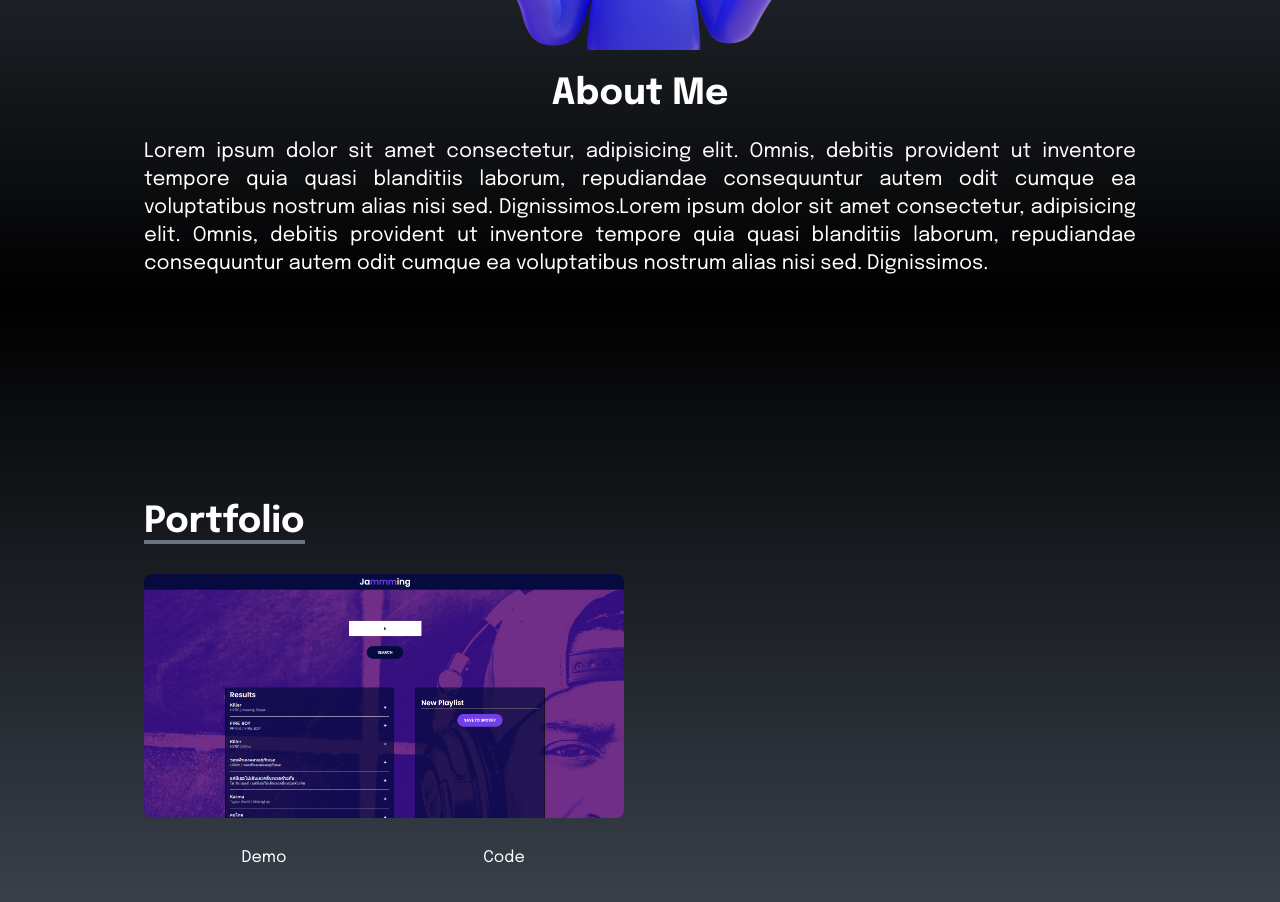
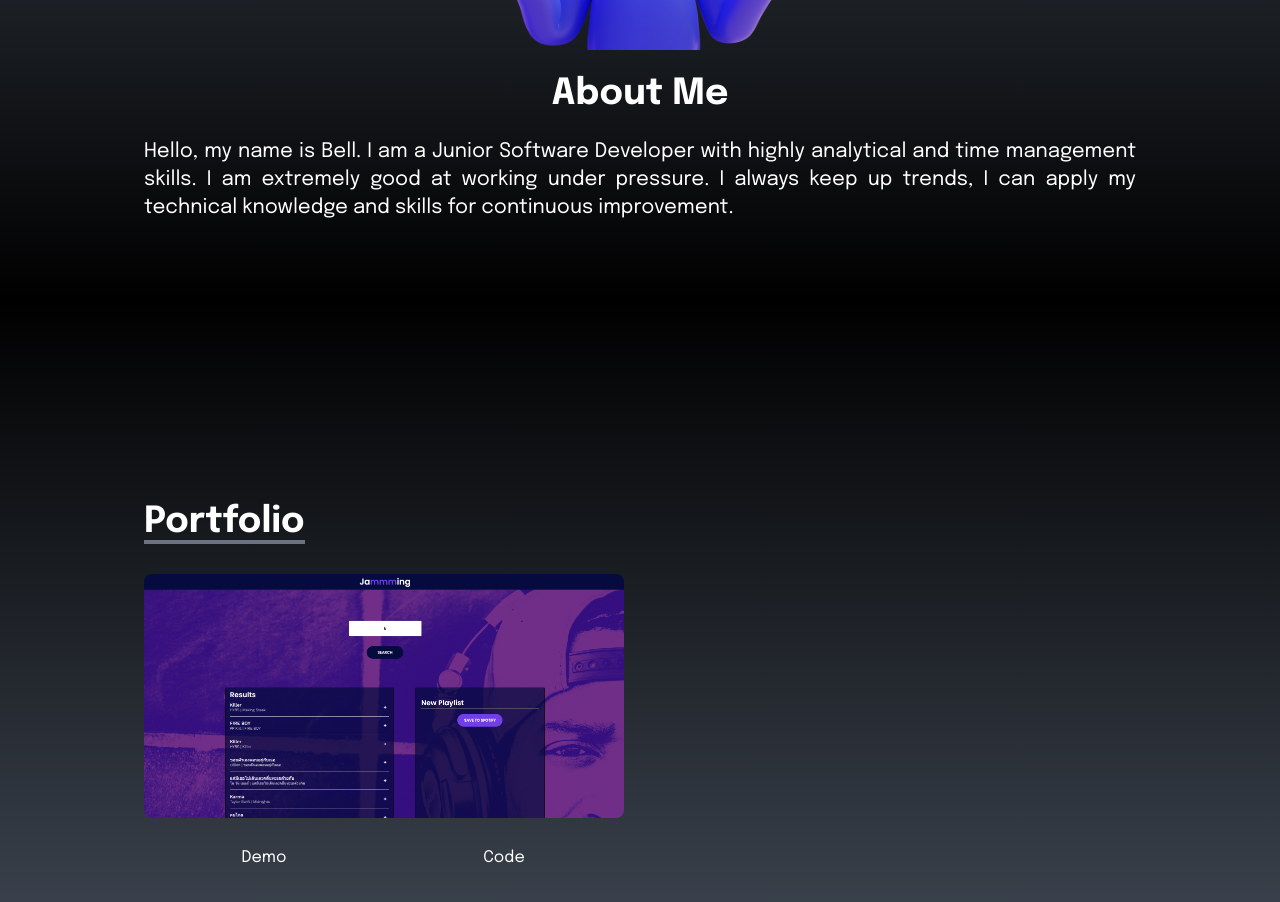
Before and after one commit to bbellducky/Portfolio, a React (Create React App) app: page / in a window 1280 px wide. Shown: the part 1300-2202 px from the top of the page. Built offline with nearby package versions, Linux system fonts and the light colour scheme.

Commit message:
Update about

```diff
--- a/src/Components/About.js
+++ b/src/Components/About.js
@@ -5,14 +5,14 @@ const About = () => {
         <div name="about" className='w-full h-screen bg-gradient-to-b from-gray-600 to-black text-white'>
 
         <div className='max-w-screen-lg p-4 mx-auto flex-col justify-center w-full h-full'>
-        <img src={aboutImg} alt="3dmodel" className='mx-auto w-1/2 md:w-3/4 px-4' />
+        <img src={aboutImg} alt="3dmodel" className='mx-auto w-1/4 md:w-3/4 px-4' />
                 <div className='pb-2'>
                 <br/>
                     <p className='text-4xl font-bold flex justify-center'>About Me
                     </p>
                 </div>
-                <p className="text-xl mt-4 text-justify">Lorem ipsum dolor sit amet consectetur, adipisicing elit. Omnis, debitis provident ut inventore tempore quia quasi blanditiis laborum, repudiandae consequuntur autem odit cumque ea voluptatibus nostrum alias nisi sed. Dignissimos.Lorem ipsum dolor sit amet consectetur, adipisicing elit. Omnis, debitis provident ut inventore tempore quia quasi blanditiis laborum, repudiandae consequuntur autem odit cumque ea voluptatibus nostrum alias nisi sed. Dignissimos.</p>
-            </div>
+                <p className="text-xl mt-4 text-justify"> Hello, my name is Bell. I am a Junior Software Developer with highly analytical and time management skills. I am extremely good at working under pressure. I always keep up trends, I can apply my technical knowledge and skills for continuous improvement. </p>
+               </div>
         </div>
     )
 }
```
